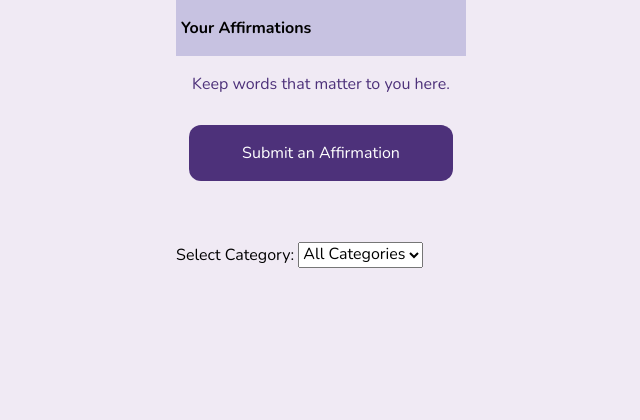
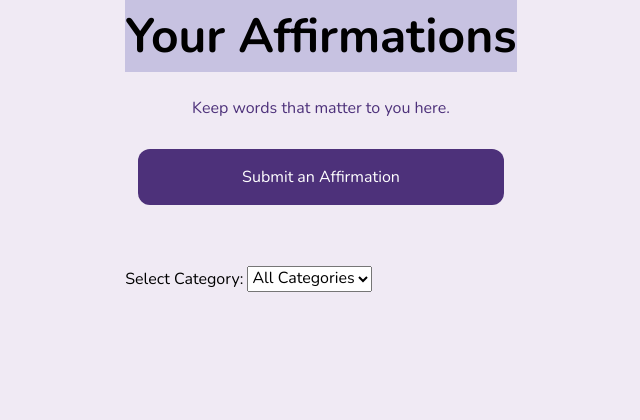
Before and after one commit to freeCodeCamp-2025-Summer-Hackathon/indigo-class, a Flask app: page /affirmations in a window 1280 px wide. Shown: the part 56-476 px from the top of the page, without its empty margins (319-959 px from the left). Run offline with Flask 3, Linux system fonts and the light colour scheme; data that the repository does not hold is empty.

Commit message:
style(text background): update text background for user dashboard

```diff
--- a/app/static/styles/base/base.css
+++ b/app/static/styles/base/base.css
@@ -55,6 +55,10 @@ h1 {
 
 h2 {
   color: var(--purple-dark);
+}
+
+.text-bg {
+    background-color: var(--purple-outline);
 }
 
 /* Mobile-first design - minimum 300px screen width */
--- a/app/templates/affirmations/index.html
+++ b/app/templates/affirmations/index.html
@@ -1,6 +1,6 @@
 {% extends "base.html" %} {% block title %} Affirmations {% endblock %} {% block
 content %}
-<h1 class="setting__bg">Your Affirmations</h1>
+<h1 class="text-bg ">Your Affirmations</h1>
 
 <p class="para">Keep words that matter to you here.</p>
 
```
